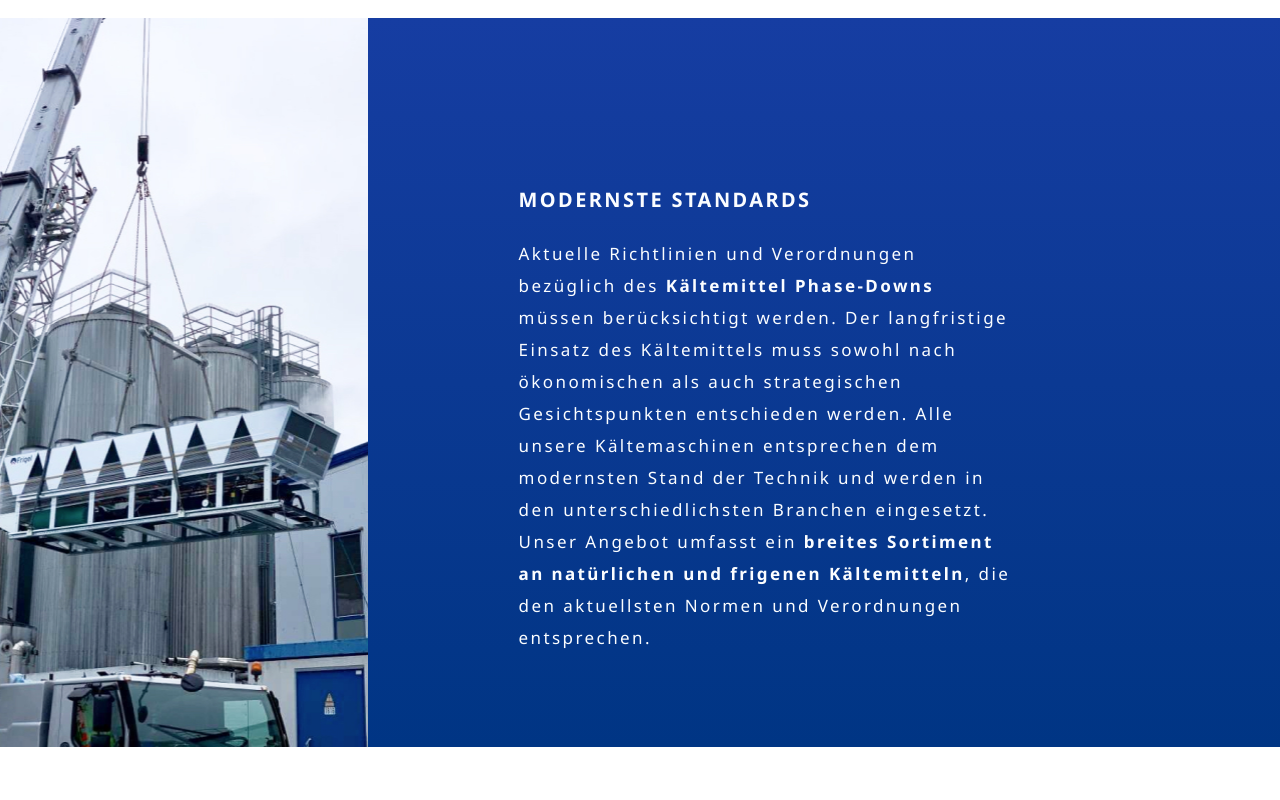
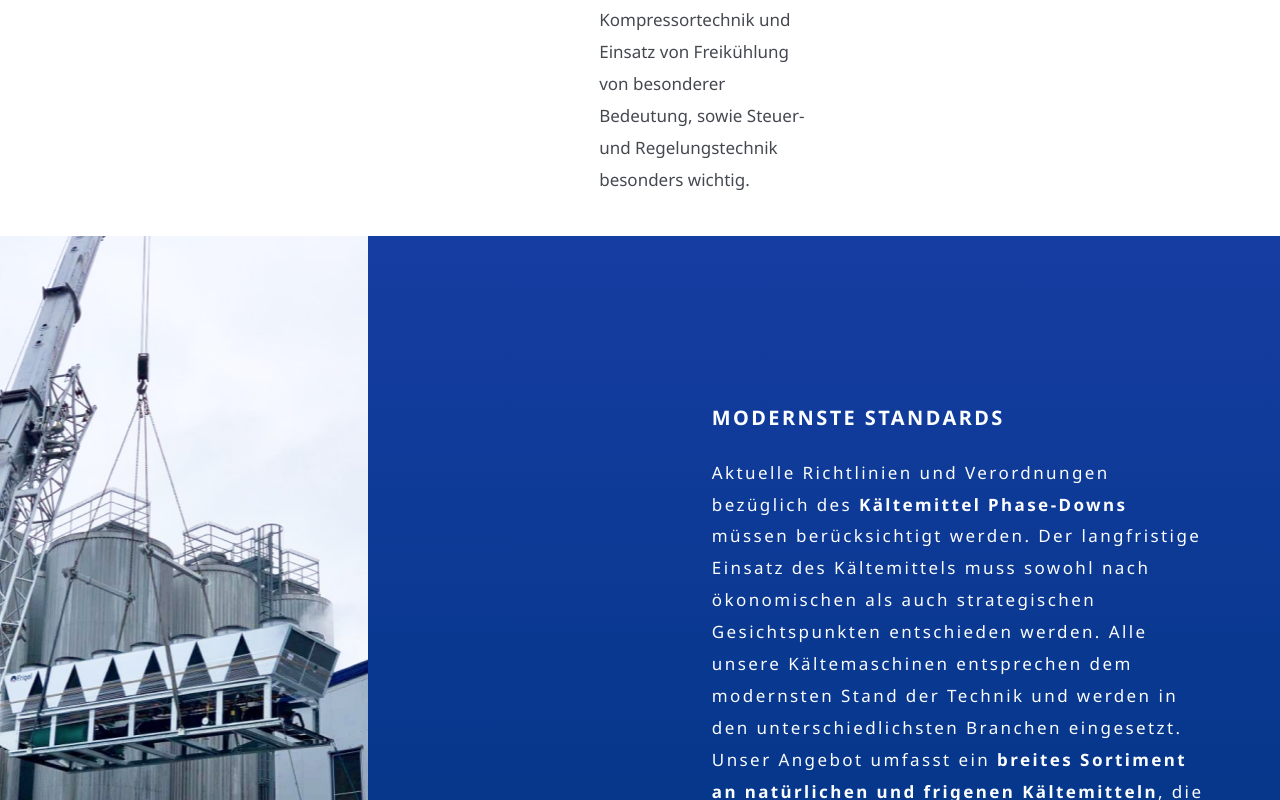
Before and after one commit to DarinaSednevets/hot-sys, a React (Create React App) app: page / in a window 1280 px wide. Shown: the part 1560-2360 px from the top of the page. Built offline with nearby package versions, Linux system fonts and the light colour scheme.

Commit message:
add good version for m

```diff
--- a/src/App.js
+++ b/src/App.js
@@ -129,7 +129,7 @@ const App = () => {
         {/* <div className="contant-container"> */}
         <div class="standards-img-1"></div>
         <div className="standards-div ">
-          <div className=" contant-container">
+          <div className="standards-text">
             <h2>MODERNSTE STANDARDS</h2>
             <p>Aktuelle Richtlinien und Verordnungen bezüglich des <span>Kältemittel Phase-Downs</span>  müssen berücksichtigt werden.
               Der langfristige Einsatz des Kältemittels muss sowohl nach ökonomischen als auch strategischen
@@ -200,7 +200,7 @@ const App = () => {
       </section>
 
       <section className="features">
-        {/* <div className="contant-container"> */}
+        <div>
           <h2>HAUPTMERKMALE</h2>
           <ul>
             <li class="item">
@@ -247,7 +247,7 @@ const App = () => {
             </li>
 
           </ul>
-        {/* </div> */}
+        </div>
       </section>
 
       <section className="photos">
--- a/src/App.scss
+++ b/src/App.scss
@@ -97,6 +97,29 @@ a {
 //   }
 // }
 /////////////////////////////Header END
+@media screen and (max-width: 1444px) {
+  .presentation,
+  .energy-efficiency,
+  .speciality,
+  // .advantages,
+  // .features >div,
+
+
+  .apointment {
+    padding-left: 5px;
+    padding-right: 5px;
+  }
+}
+@media screen and (max-width: 1444px) {
+  .presentation,
+  .energy-efficiency,
+  .standards-text {
+    width: 375px;
+    margin-left: auto;
+    margin-right: auto;
+  }
+}
+
 ////////////////////////////Presentation
 
 .h1 {
@@ -342,7 +365,13 @@ a {
 .lines {
   position: absolute;
 }
+
 @media (max-width: 1199px) {
+  .speciality {
+    width: 375px;
+    margin-left: auto;
+    margin-right: auto;
+  }
   .speciality br {
     display: none;
   }
@@ -758,6 +787,11 @@ a {
     margin-right: auto;
     margin-left: auto;
   }
+  .apointment {
+    width: 375px;
+    margin-left: auto;
+    margin-right: auto;
+  }
   .apointment h2 {
     text-align: center;
   }
@@ -856,6 +890,14 @@ a {
 .shortlinks a {
   color: #7c848d;
 }
+@media (max-width: 1199px) {
+  .footer {
+    width: 375px;
+    margin-left: auto;
+    margin-right: auto;
+  }
+}
+
 @media (min-width: 1200px) {
   .footer {
     margin-top: 50px;
```
Lines whose indentation alone changed are shown as unchanged.
